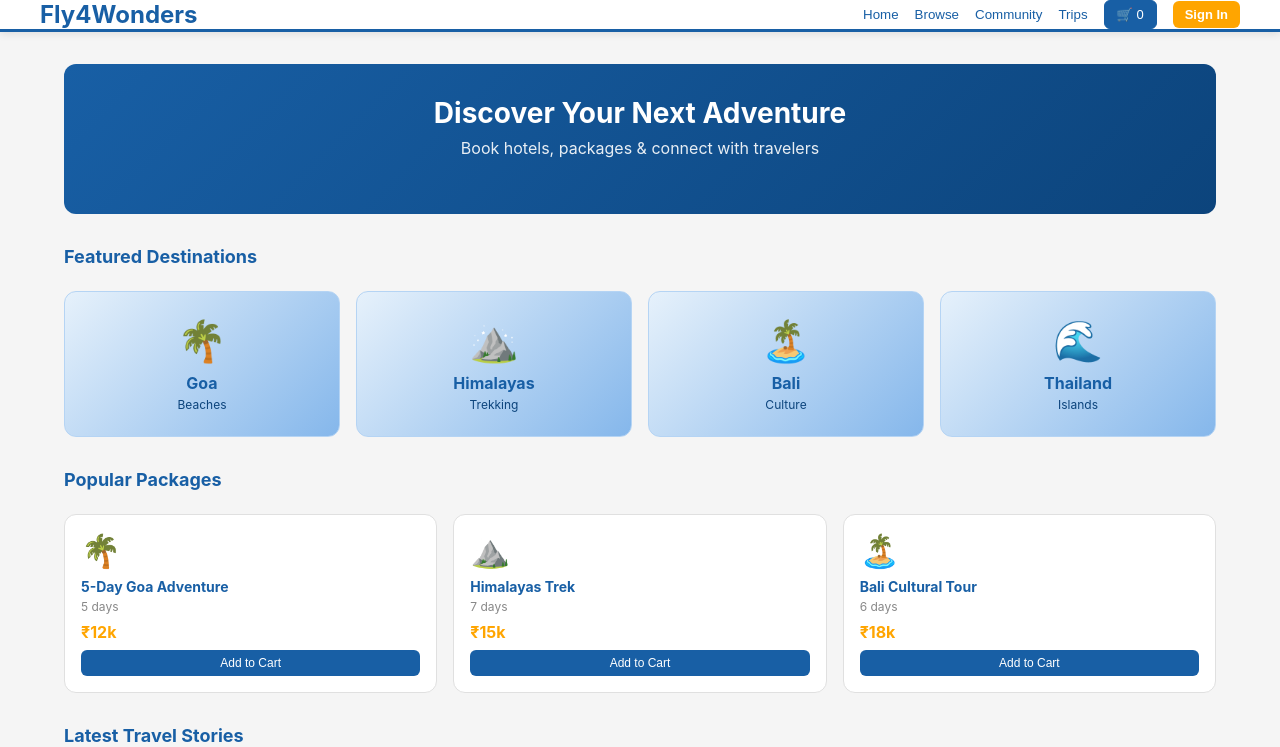
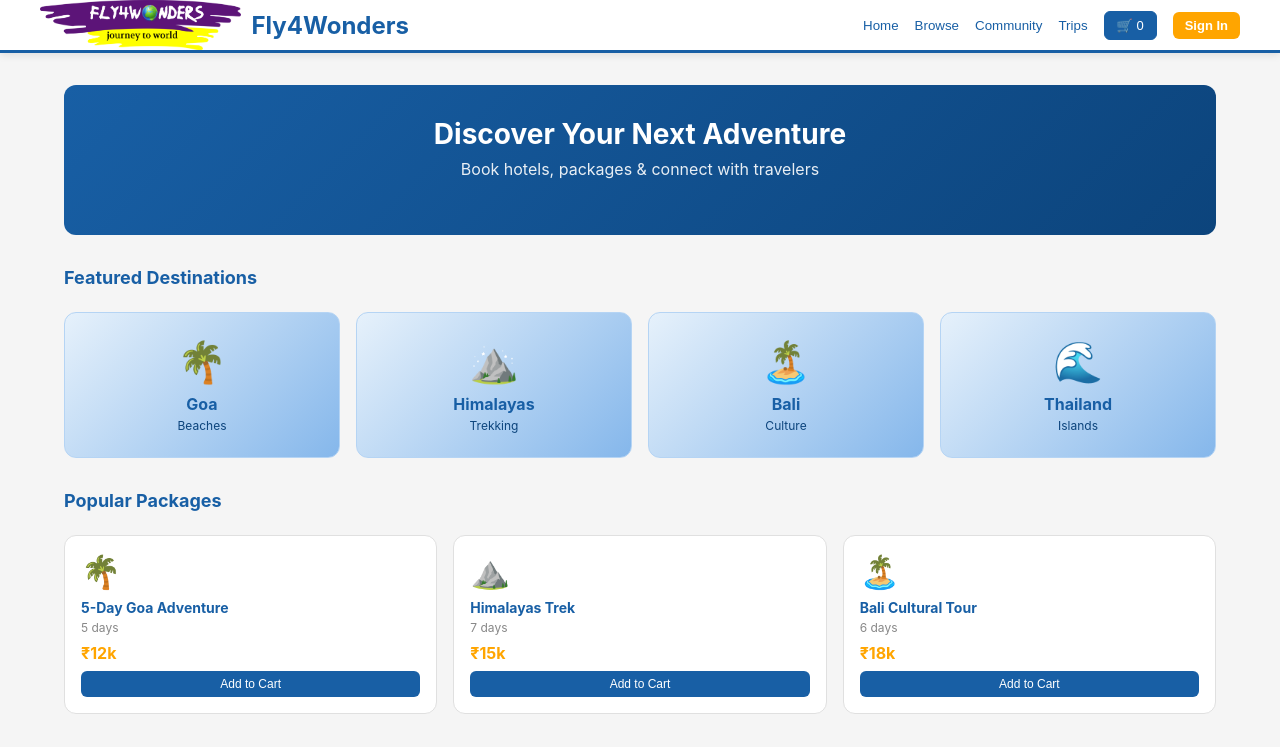
Before and after one commit to sadiquefaizan-sketch/fly4wonders, a React (Create React App) app: page / in a window 1280 px wide. Shown: the top 747 px of the page. Built offline with nearby package versions, Linux system fonts and the light colour scheme.

Commit message:
Add logo to header

```diff
--- a/src/App.jsx
+++ b/src/App.jsx
@@ -1,4 +1,5 @@
 import React, { useState } from 'react';
+import logo from '../logo.png';
 
 function App() {
   const [currentPage, setCurrentPage] = useState('home');
@@ -74,7 +75,7 @@ function App() {
     }}>
       <div style={{ maxWidth: '1200px', margin: '0 auto' }}>
         <div style={{ display: 'flex', justifyContent: 'space-between', alignItems: 'center', flexWrap: 'wrap', gap: '1rem' }}>
-         <div
+        <div
   style={{
     display: 'flex',
     alignItems: 'center',
@@ -84,11 +85,19 @@ function App() {
   onClick={() => setCurrentPage('home')}
 >
 
+  <img
+    src={logo}
+    alt="Fly4Wonders"
+    style={{
+      height: '50px',
+      width: 'auto'
+    }}
+  />
+
   <span style={{ fontSize: '24px', fontWeight: 'bold', color: '#185FA5' }}>
     Fly4Wonders
   </span>
-</div>
-          <nav style={{ display: 'flex', gap: '1rem', alignItems: 'center', fontSize: '14px', flexWrap: 'wrap' }}>
+</div>       <nav style={{ display: 'flex', gap: '1rem', alignItems: 'center', fontSize: '14px', flexWrap: 'wrap' }}>
             <button onClick={() => setCurrentPage('home')} style={{ background: 'none', border: 'none', color: '#185FA5', cursor: 'pointer', fontWeight: '500' }}>Home</button>
             <button onClick={() => setCurrentPage('bookings')} style={{ background: 'none', border: 'none', color: '#185FA5', cursor: 'pointer', fontWeight: '500' }}>Browse</button>
             <button onClick={() => setCurrentPage('community')} style={{ background: 'none', border: 'none', color: '#185FA5', cursor: 'pointer', fontWeight: '500' }}>Community</button>
```
